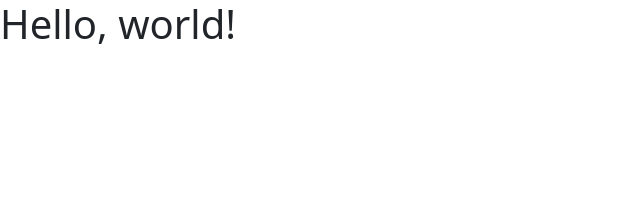
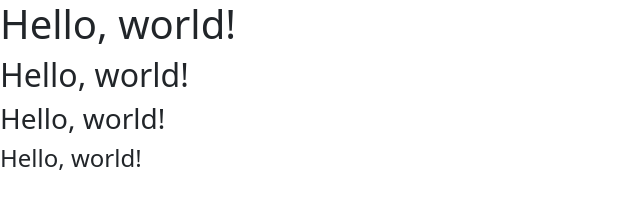
Before and after one commit to Raulsalvatestebaranz/CodeSpace-HTML, a plain HTML site: page index.html in a window 1280 px wide. Shown: the whole page, without its empty margins (0-640 px from the left). Drawn offline with nearby package versions, Linux system fonts and the light colour scheme.

Commit message:
Update index.html

```diff
--- a/index.html
+++ b/index.html
@@ -8,6 +8,9 @@
   </head>
   <body>
     <h1>Hello, world!</h1>
+    <h2>Hello, world!</h2>
+    <h3>Hello, world!</h3>
+    <h4>Hello, world!</h4>
 
     <script src="https://cdn.jsdelivr.net/npm/@popperjs/core@2.11.6/dist/umd/popper.min.js" integrity="sha384-oBqDVmMz9ATKxIep9tiCxS/Z9fNfEXiDAYTujMAeBAsjFuCZSmKbSSUnQlmh/jp3" crossorigin="anonymous"></script>
 	<script src="https://cdn.jsdelivr.net/npm/bootstrap@5.2.3/dist/js/bootstrap.min.js" integrity="sha384-cuYeSxntonz0PPNlHhBs68uyIAVpIIOZZ5JqeqvYYIcEL727kskC66kF92t6Xl2V" crossorigin="anonymous"></script>
```
